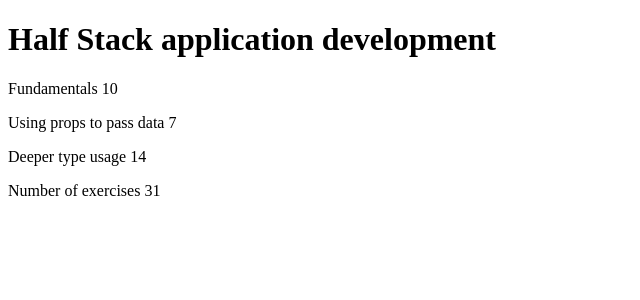
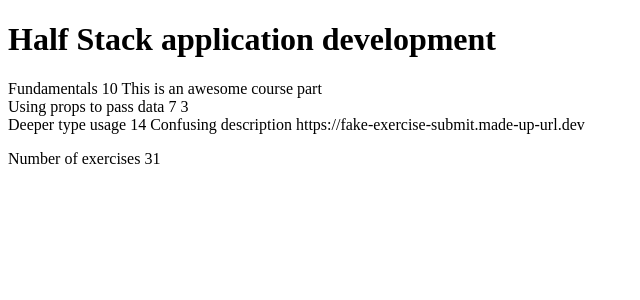
Before and after one commit to bryantt23/my-app, a React (Create React App) app: page / in a window 1280 px wide. Shown: the top 300 px of the page, without its empty margins (0-640 px from the left). Built offline with nearby package versions, Linux system fonts and the light colour scheme.

Commit message:
Exercise 9.15. Change interfaces, use Part component

```diff
--- a/src/components/App.tsx
+++ b/src/components/App.tsx
@@ -2,28 +2,37 @@ import React from 'react';
 import Header from './Header'
 import Content from './Content'
 import Total from './Total'
+import { CoursePart } from "../index";
+
 
 const App: React.FC = () => {
   const courseName = "Half Stack application development"
-  const courseParts = [
+
+  // this is the new coursePart variable
+  const courseParts: CoursePart[] = [
     {
       name: "Fundamentals",
-      exerciseCount: 10
+      exerciseCount: 10,
+      description: "This is an awesome course part"
     },
     {
       name: "Using props to pass data",
-      exerciseCount: 7
+      exerciseCount: 7,
+      groupProjectCount: 3
     },
     {
       name: "Deeper type usage",
-      exerciseCount: 14
+      exerciseCount: 14,
+      description: "Confusing description",
+      exerciseSubmissionLink: "https://fake-exercise-submit.made-up-url.dev"
     }
-  ]
+  ];
+
 
   return (
     <div>
       <Header courseName={courseName} />
-      <Content courseParts={courseParts} />
+      <Content courses={courseParts} />
       <Total courseParts={courseParts} />
     </div>
   )
--- a/src/components/Content.tsx
+++ b/src/components/Content.tsx
@@ -1,14 +1,17 @@
 import React from 'react'
+import Part from './Part'
+import { CoursePart } from "../index";
+
 interface ContentProps {
-    courseParts: Array<{ exerciseCount: number, name: string }>;
+    courses: Array<CoursePart>;
 }
 
-const Content: React.FC<ContentProps> = ({ courseParts }) => {
+const Content: React.FC<ContentProps> = ({ courses }) => {
     return (
         <div>
-            {courseParts.map((coursePart, i) => <p key={i}>
-                {coursePart.name} {coursePart.exerciseCount}
-            </p>)}
+            {courses.map((course, i) =>
+                <Part key={i} course={course} />
+            )}
         </div>
     )
 }
--- /dev/null
+++ b/src/components/Part.tsx
@@ -0,0 +1,34 @@
+import React from 'react'
+import { CoursePart } from "../index";
+interface PartProps {
+    course: CoursePart;
+}
+
+
+const Part: React.FC<PartProps> = ({ course }) => {
+    console.log(course);
+    switch (course.name) {
+        case "Fundamentals":
+            return (
+                <div>{course.name} {course.exerciseCount} {course.description}</div>
+            )
+        case "Deeper type usage":
+            return (
+                <div>{course.name} {course.exerciseCount} {course.description} {course.exerciseSubmissionLink}</div>
+            )
+        case "Using props to pass data":
+            return (
+                <div>{course.name} {course.exerciseCount} {course.groupProjectCount}</div>
+            )
+        default:
+            break;
+    }
+
+
+
+    return (
+        null
+    )
+}
+
+export default Part
--- a/src/components/Total.tsx
+++ b/src/components/Total.tsx
@@ -1,7 +1,6 @@
 import React from 'react'
 interface TotalProps {
     courseParts: Array<{ exerciseCount: number }>;
-
 }
 
 const Total: React.FC<TotalProps> = (props) => {
--- a/src/index.tsx
+++ b/src/index.tsx
@@ -2,5 +2,31 @@ import React from 'react';
 import ReactDOM from 'react-dom';
 import App from './components/App'
 
+// new types
+interface CoursePartBase {
+  name: string;
+  exerciseCount: number;
+}
 
-ReactDOM.render(<App/>, document.querySelector("#root"))
+interface CoursePartOne extends CoursePartBase, Description {
+  name: "Fundamentals";
+}
+
+interface CoursePartTwo extends CoursePartBase {
+  name: "Using props to pass data";
+  groupProjectCount: number;
+}
+
+interface CoursePartThree extends CoursePartBase, Description {
+  name: "Deeper type usage";
+  exerciseSubmissionLink: string;
+}
+
+interface Description extends CoursePartBase {
+  description: string;
+}
+
+export type CoursePart = CoursePartOne | CoursePartTwo | CoursePartThree
+
+
+ReactDOM.render(<App />, document.querySelector("#root"))
```
